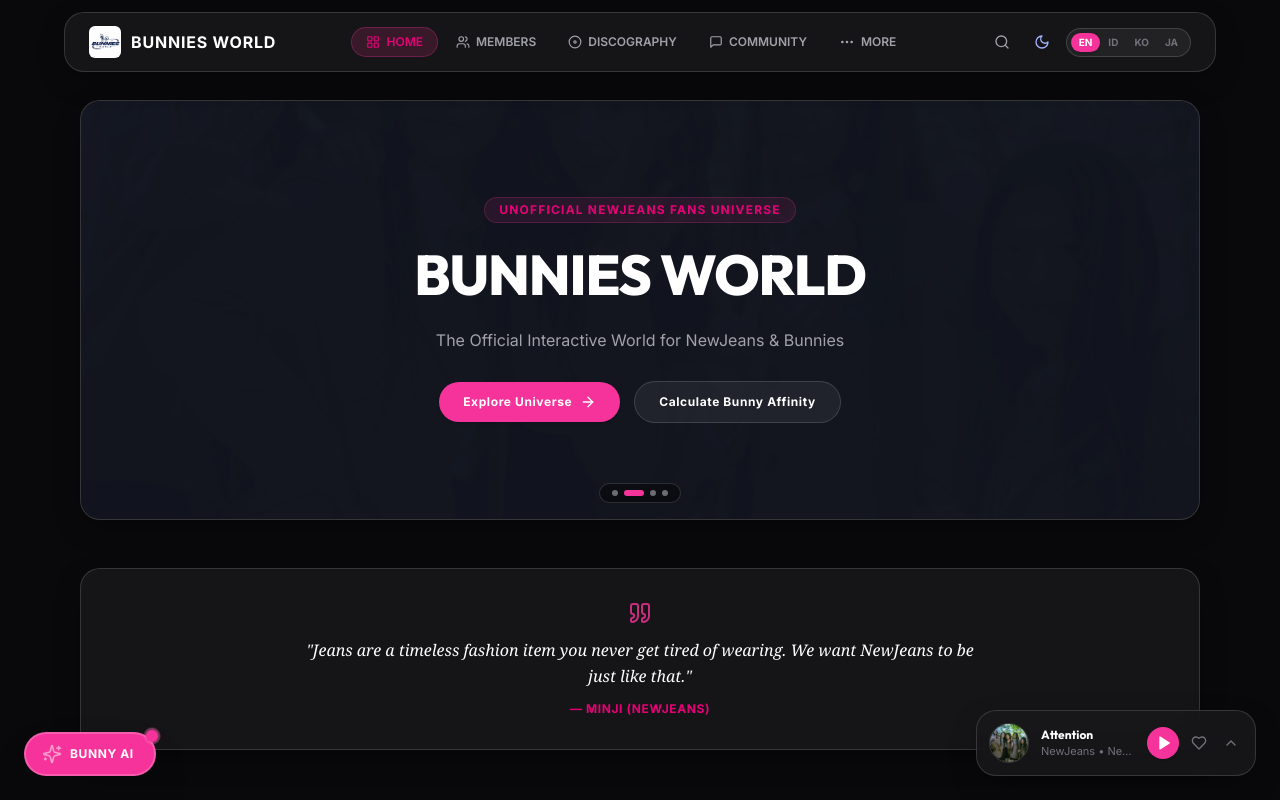
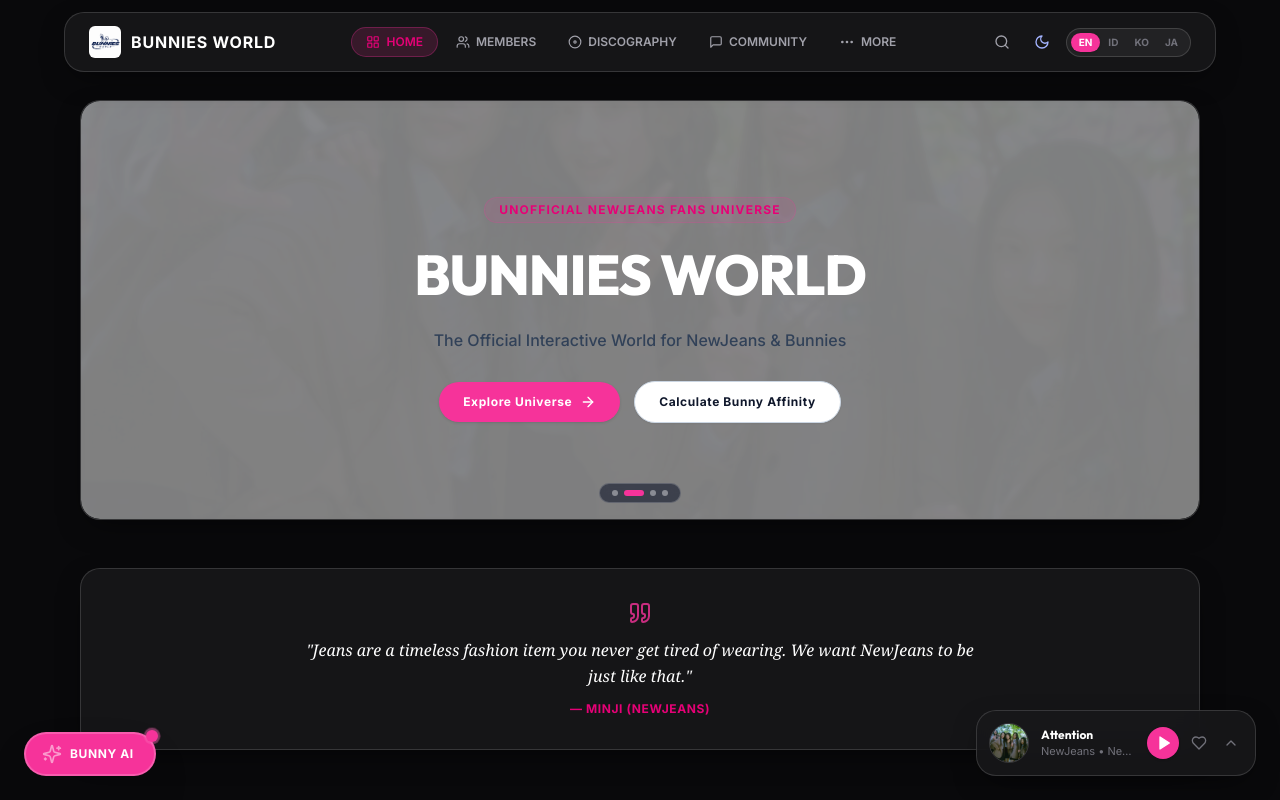
Before and after one commit to andrianbaros/bunnies-world, a React (Vite) app: page / in a window 1280 px wide. Shown: the top 800 px of the page. Built offline with nearby package versions, Linux system fonts and the light colour scheme.

Commit message:
fix: make hero slideshow bright and vibrant in Day Mode (light theme) without dark backdrop box

```diff
--- a/src/pages/Home.jsx
+++ b/src/pages/Home.jsx
@@ -41,8 +41,8 @@
 
   return (
     <div className="flex flex-col gap-8 sm:gap-12 py-4 px-4 max-w-6xl mx-auto z-10 relative">
-      {/* 1. Hero Carousel */}
-      <section className="glass-surface p-6 sm:p-12 rounded-3xl text-center flex flex-col items-center gap-4 sm:gap-5 border border-[var(--border-color)] relative overflow-hidden min-h-[340px] sm:min-h-[420px] justify-center group">
+      {/* 1. Hero Carousel (Bright in Day Mode, Elegant in Dark Mode) */}
+      <section className="glass-surface p-6 sm:p-12 rounded-3xl text-center flex flex-col items-center gap-4 sm:gap-5 border border-[var(--border-color)] relative overflow-hidden min-h-[340px] sm:min-h-[420px] justify-center group bg-white/70 dark:bg-[var(--bg-card)] shadow-sm">
         <div className="absolute inset-0 z-0">
           <AnimatePresence mode="wait">
             <motion.img
@@ -50,18 +50,18 @@
               src={heroImages[currentSlide].src}
               alt={heroImages[currentSlide].title}
               initial={{ opacity: 0, scale: 1.03 }}
-              animate={{ opacity: 0.25, scale: 1 }}
+              animate={{ opacity: 0.65, scale: 1 }}
               exit={{ opacity: 0 }}
               transition={{ duration: 0.8 }}
-              className="w-full h-full object-cover filter contrast-105"
+              className="w-full h-full object-cover"
             />
           </AnimatePresence>
-          <div className="absolute inset-0 bg-slate-900/40 dark:bg-zinc-950/80" />
+          <div className="absolute inset-0 bg-white/45 dark:bg-zinc-950/75 backdrop-blur-[2px]" />
         </div>
 
         <button
           onClick={() => setCurrentSlide((prev) => (prev - 1 + heroImages.length) % heroImages.length)}
-          className="absolute left-4 top-1/2 -translate-y-1/2 z-20 p-2.5 rounded-full bg-black/30 dark:bg-white/10 text-white border border-[var(--border-color)] opacity-0 group-hover:opacity-100 transition-all duration-200"
+          className="absolute left-4 top-1/2 -translate-y-1/2 z-20 p-2.5 rounded-full bg-white/80 dark:bg-black/50 text-slate-800 dark:text-white border border-[var(--border-color)] opacity-0 group-hover:opacity-100 transition-all duration-200 shadow-sm"
           title="Previous Slide"
         >
           <ChevronLeft className="w-5 h-5" />
@@ -69,13 +69,13 @@
 
         <button
           onClick={() => setCurrentSlide((prev) => (prev + 1) % heroImages.length)}
-          className="absolute right-4 top-1/2 -translate-y-1/2 z-20 p-2.5 rounded-full bg-black/30 dark:bg-white/10 text-white border border-[var(--border-color)] opacity-0 group-hover:opacity-100 transition-all duration-200"
+          className="absolute right-4 top-1/2 -translate-y-1/2 z-20 p-2.5 rounded-full bg-white/80 dark:bg-black/50 text-slate-800 dark:text-white border border-[var(--border-color)] opacity-0 group-hover:opacity-100 transition-all duration-200 shadow-sm"
           title="Next Slide"
         >
           <ChevronRight className="w-5 h-5" />
         </button>
 
-        <div className="absolute bottom-4 left-1/2 -translate-x-1/2 z-20 flex items-center gap-1.5 bg-black/40 px-3 py-1.5 rounded-full border border-[var(--border-color)]">
+        <div className="absolute bottom-4 left-1/2 -translate-x-1/2 z-20 flex items-center gap-1.5 bg-slate-900/60 dark:bg-black/60 px-3 py-1.5 rounded-full border border-white/20 backdrop-blur-xs">
           {heroImages.map((_, idx) => (
             <button
               key={idx}
@@ -100,7 +100,7 @@
           initial={{ opacity: 0, scale: 0.96 }}
           animate={{ opacity: 1, scale: 1 }}
           transition={{ duration: 0.6, delay: 0.1 }}
-          className="text-hero font-black tracking-tight text-[var(--text-heading)] z-10"
+          className="text-hero font-black tracking-tight text-slate-900 dark:text-white z-10 drop-shadow-2xs"
         >
           {t('hero_title')}
         </motion.h1>
@@ -109,7 +109,7 @@
           initial={{ opacity: 0, y: 10 }}
           animate={{ opacity: 1, y: 0 }}
           transition={{ duration: 0.5, delay: 0.2 }}
-          className="text-sm sm:text-base text-[var(--text-secondary)] max-w-xl leading-relaxed z-10 font-normal"
+          className="text-sm sm:text-base text-slate-700 dark:text-zinc-300 max-w-xl leading-relaxed z-10 font-medium"
         >
           {t('hero_subtitle')}
         </motion.p>
@@ -130,7 +130,7 @@
 
           <Link
             to="/universe"
-            className="px-6 py-3 rounded-full bg-[var(--bg-subtle)] text-[var(--text-heading)] font-bold text-xs tracking-wider border border-[var(--border-color)] hover:bg-[var(--bg-subtle-hover)] transition-colors flex items-center gap-2"
+            className="px-6 py-3 rounded-full bg-white dark:bg-[var(--bg-subtle)] text-slate-900 dark:text-white font-bold text-xs tracking-wider border border-slate-300 dark:border-[var(--border-color)] hover:bg-slate-100 dark:hover:bg-[var(--bg-subtle-hover)] transition-colors flex items-center gap-2 shadow-xs"
           >
             <span>{t('btn_calc_affinity')}</span>
           </Link>
@@ -214,7 +214,7 @@
           </div>
           <div className="relative aspect-video rounded-xl overflow-hidden shadow-sm border border-[var(--border-color)]">
             <img src={wallpaperOfDay.image} alt={wallpaperOfDay.title} className="w-full h-full object-cover" />
-            <div className="absolute inset-0 bg-black/50 flex items-end p-3.5">
+            <div className="absolute inset-0 bg-slate-900/30 dark:bg-black/50 flex items-end p-3.5">
               <span className="text-xs font-semibold text-white">{wallpaperOfDay.title}</span>
             </div>
           </div>
```
